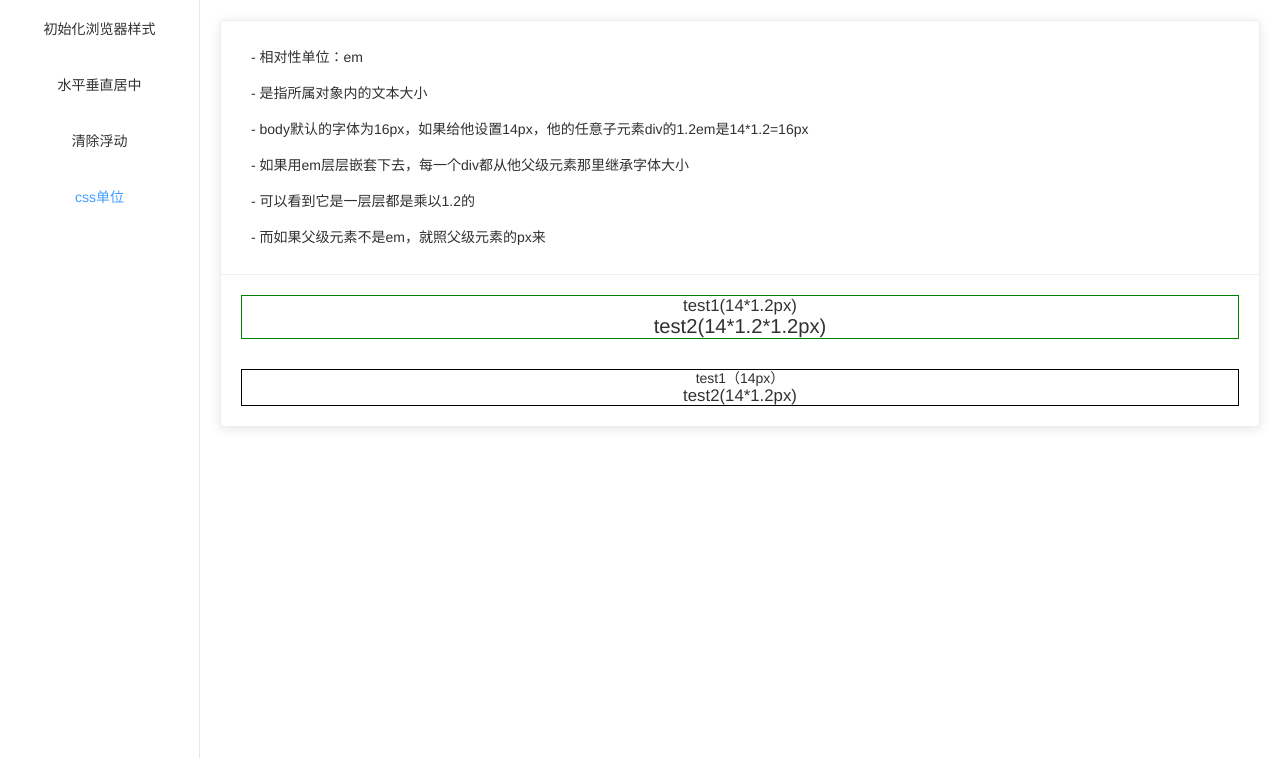
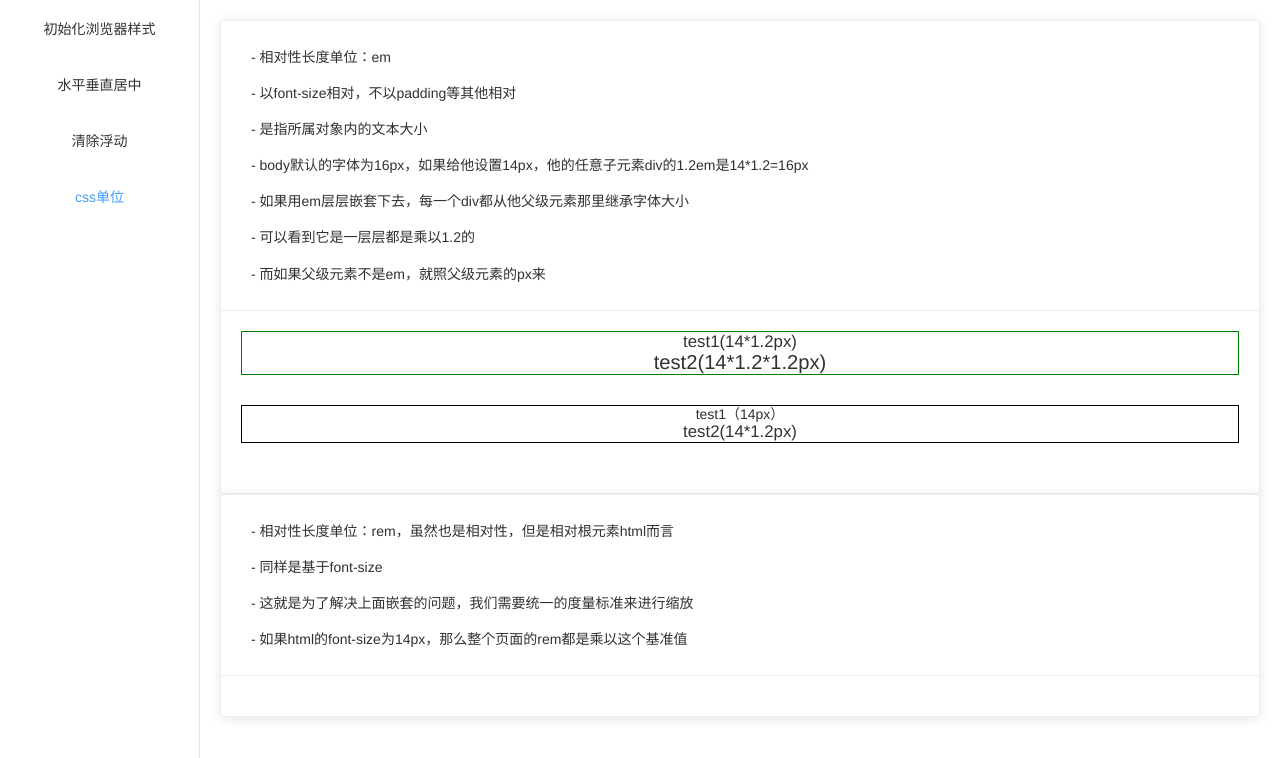
Before and after one commit to yokiyokiyoki/css-study, a Vue app: page /#/measure in a window 1280 px wide. Shown: the top 758 px of the page. Built offline with nearby package versions, Linux system fonts and the light colour scheme.

Commit message:
rem提交

```diff
--- a/src/pages/measure/index.vue
+++ b/src/pages/measure/index.vue
@@ -2,7 +2,8 @@
   <div class="measure">
       <el-card class="box-card">
             <div slot='header'>
-                <div class="title">- 相对性单位：em</div>
+                <div class="title">- 相对性长度单位：em</div>
+                <div class="title">- 以font-size相对，不以padding等其他相对</div>
                 <div class="title">- 是指所属对象内的文本大小</div>
                 <div class="title">- body默认的字体为16px，如果给他设置14px，他的任意子元素div的1.2em是14*1.2=16px</div>
                 <div class="title">- 如果用em层层嵌套下去，每一个div都从他父级元素那里继承字体大小</div>
@@ -10,18 +11,26 @@
                 <div class="title">- 而如果父级元素不是em，就照父级元素的px来</div>
             </div>
             <div class="item">
-                <div class="wrap-em" style="font-size:14px;border:1px solid green;margin-bottom:30px;">
+                <div class="wrap-em" style="font-size:14px;">
                     <div style="font-size:1.2em">
                         test1(14*1.2px)
                         <div style="font-size:1.2em">test2(14*1.2*1.2px)</div>
                     </div>
                 </div>
-                <div class="wrap-em" style="font-size:14px;border:1px solid black;">
+                <div class="wrap-em" style="font-size:14px;">
                     <div>
                         test1（14px）
                         <div style="font-size:1.2em">test2(14*1.2px)</div>
                     </div>
                 </div>
+            </div>
+        </el-card>
+        <el-card class="box-card">
+            <div slot='header'>
+                <div class="title">- 相对性长度单位：rem，虽然也是相对性，但是相对根元素html而言</div>
+                <div class="title">- 同样是基于font-size</div>
+                <div class="title">- 这就是为了解决上面嵌套的问题，我们需要统一的度量标准来进行缩放</div>
+                <div class="title">- 如果html的font-size为14px，那么整个页面的rem都是乘以这个基准值</div>
             </div>
         </el-card>
   </div>
@@ -37,5 +46,16 @@ export default {
         text-align:left;
         padding: 10px;
     }
+    .item{
+        .wrap-em{
+            margin-bottom:30px;
+            &:first-child{
+                border:1px solid green;
+            }
+            &:nth-child(2){
+                border:1px solid black;
+            }
+        }
+    }
 }
 </style>
```
